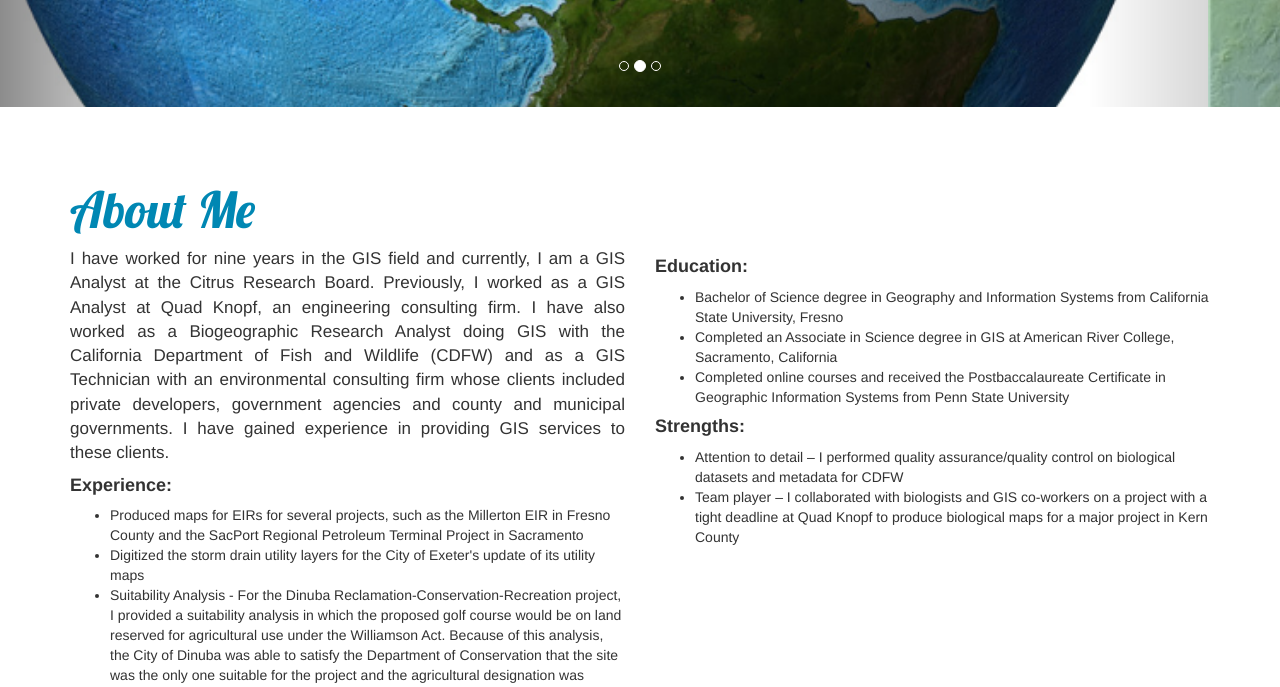
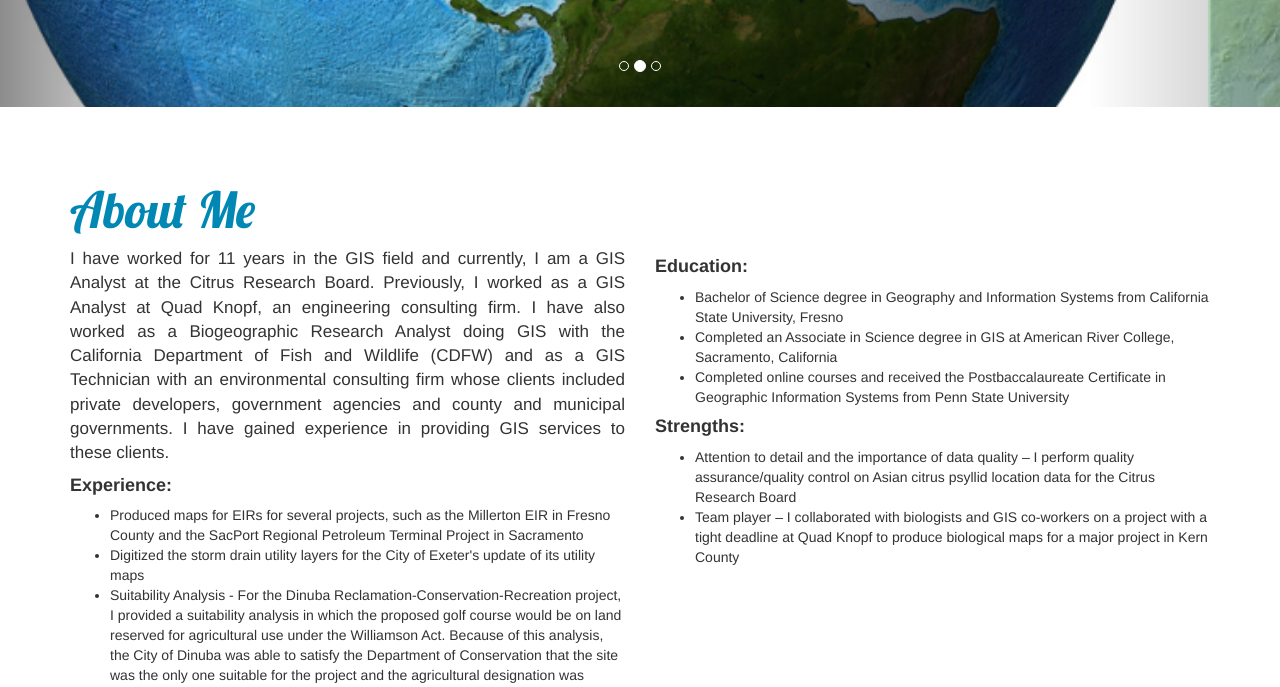
Before and after one commit to njying18/portfolio, a plain HTML site: page index.html in a window 1280 px wide. Shown: the part 593-1280 px from the top of the page. Drawn offline with nearby package versions, Linux system fonts and the light colour scheme.

Commit message:
Add files via upload

```diff
--- a/index.html
+++ b/index.html
@@ -82,7 +82,7 @@
 					<h1>About Me</h1>
 				</div>
 				<div class="col-sm-6">
-					<p class="text-justify">I have worked for nine years in the GIS field and currently, I am a GIS Analyst at the Citrus Research Board. Previously, I worked as a GIS Analyst at Quad Knopf, an engineering consulting firm.  I have also worked as a Biogeographic Research Analyst doing GIS with the California Department of Fish and Wildlife (CDFW) and as a GIS Technician with an environmental consulting firm whose clients included private developers, government agencies and county and municipal governments.  I have gained experience in providing GIS services to these clients.
+					<p class="text-justify">I have worked for 11 years in the GIS field and currently, I am a GIS Analyst at the Citrus Research Board. Previously, I worked as a GIS Analyst at Quad Knopf, an engineering consulting firm.  I have also worked as a Biogeographic Research Analyst doing GIS with the California Department of Fish and Wildlife (CDFW) and as a GIS Technician with an environmental consulting firm whose clients included private developers, government agencies and county and municipal governments.  I have gained experience in providing GIS services to these clients.
 					<h4><b>Experience:</b></h4>
 					<ul>
 					    <li>Produced maps for EIRs for several projects, such as the Millerton EIR in Fresno County and the SacPort Regional Petroleum Terminal Project in Sacramento</li>
@@ -103,7 +103,7 @@
 					<p>
 					<h4><b>Strengths:</b></h4>
 					<ul>
-					    <li>Attention to detail – I performed quality assurance/quality control on biological datasets and metadata for CDFW</li>
+					    <li>Attention to detail and the importance of data quality – I perform quality assurance/quality control on Asian citrus psyllid location data for the Citrus Research Board</li>
 					    <li>Team player – I collaborated with biologists and GIS co-workers on a project with a tight deadline at Quad Knopf to produce biological maps for a major project in Kern County</li>
 					</ul></p>
 					<p class="text-justify">
```
